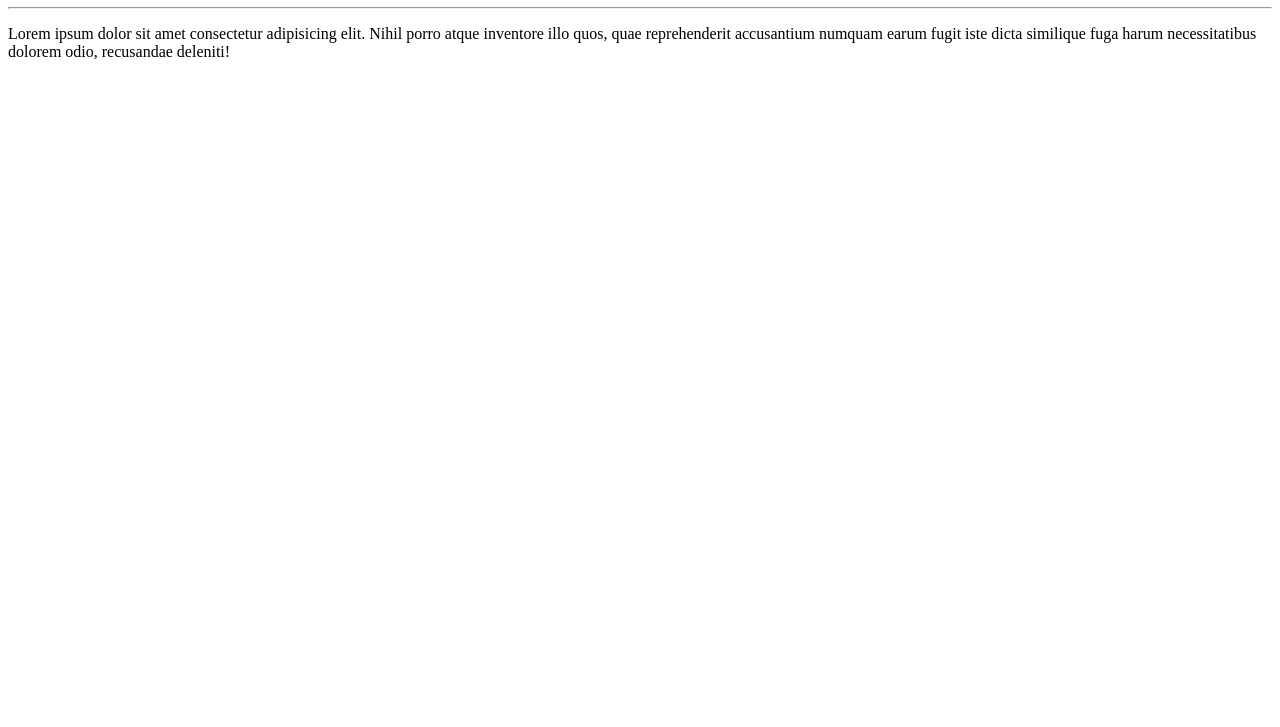
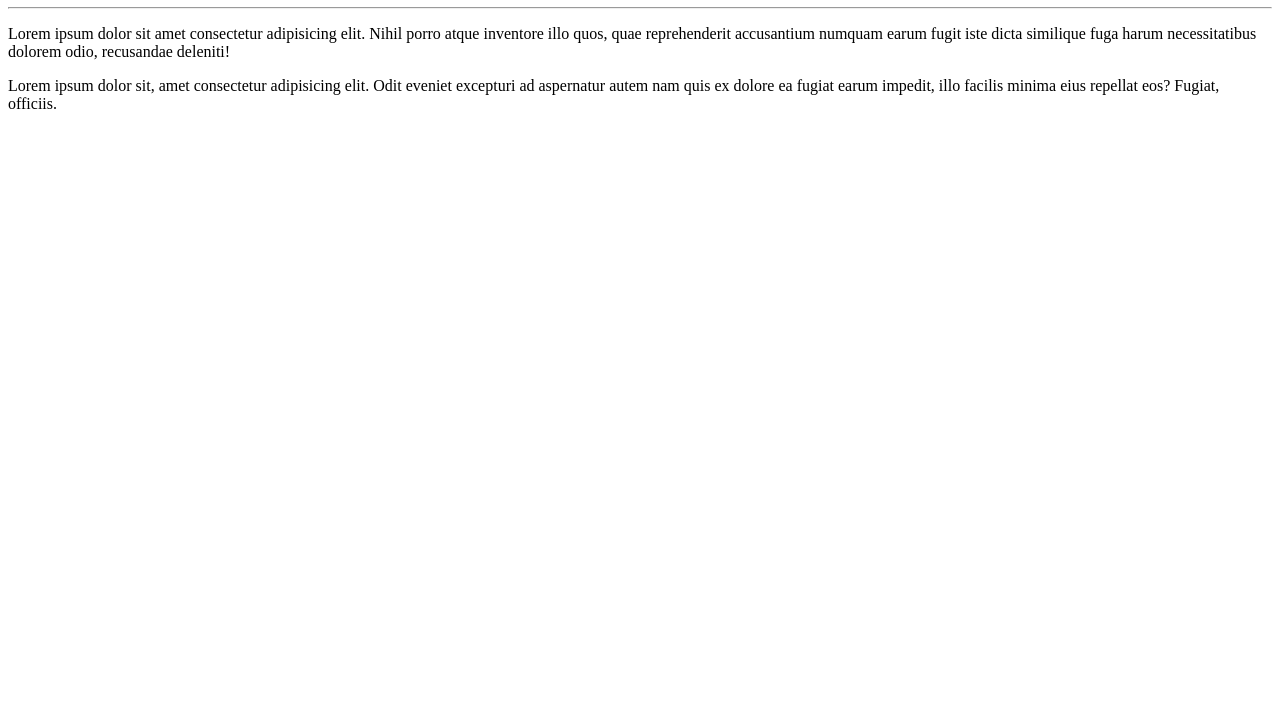
Before and after one commit to ManoelaTi/Ola_mundo, a plain HTML site: page site-exemplo/index.html in a window 1280 px wide. Shown: the part 73-800 px from the top of the page. Drawn offline with Linux system fonts and the light colour scheme.

Commit message:
Adicionei um pargrafo

```diff
--- a/site-exemplo/index.html
+++ b/site-exemplo/index.html
@@ -13,3 +13,4 @@
 
 </body>
 </html>
+<p>Lorem ipsum dolor sit, amet consectetur adipisicing elit. Odit eveniet excepturi ad aspernatur autem nam quis ex dolore ea fugiat earum impedit, illo facilis minima eius repellat eos? Fugiat, officiis.</p>
```
